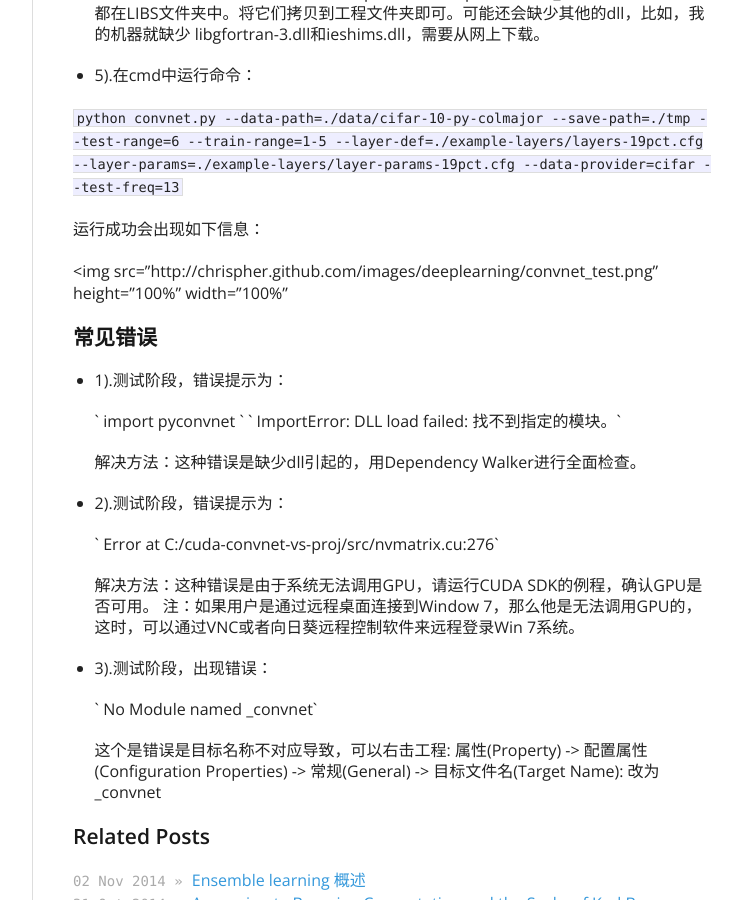
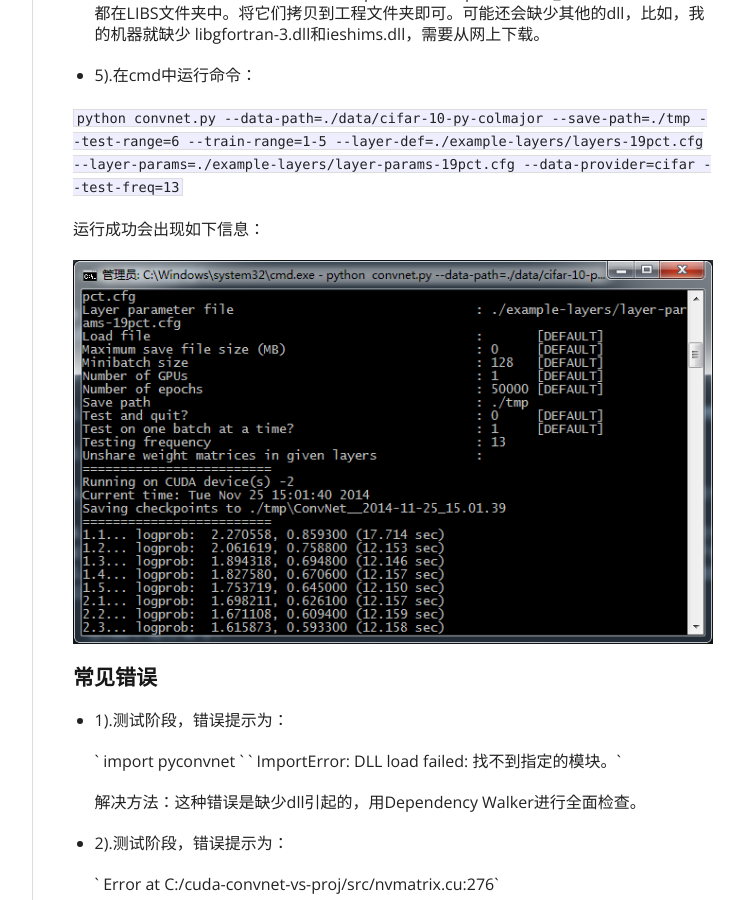
Before and after one commit to chrispher/chrispher.github.com, a Jekyll site: the page built from _posts/Advanced Machine Learning/2014-11-25-VS2010环境下编译cuda-convnet(Win7_64位).md, in a window 1280 px wide and 900 px high, scrolled down 1994 px. Shown: the whole window, without its empty margins (378-1122 px from the left). Built offline with Jekyll 4.4.1, drawn with Linux system fonts in a browser that asks for light colours; nearby versions of some CDN libraries; comment, search, counter and statistics services are not loaded.

Commit message:
modify the format

```diff
--- a/_posts/Advanced Machine Learning/2014-11-25-VS2010环境下编译cuda-convnet(Win7_64位).md
+++ b/_posts/Advanced Machine Learning/2014-11-25-VS2010环境下编译cuda-convnet(Win7_64位).md
@@ -83,7 +83,7 @@ tags: [convnet, CNN, win7, Stacking]
 
 运行成功会出现如下信息：
 
-<img src="http://chrispher.github.com/images/deeplearning/convnet_test.png" height="100%" width="100%"
+<img src="http://chrispher.github.com/images/deeplearning/convnet_test.png" height="100%" width="100%">
 
 <a name="常见错误"/>
 
```
